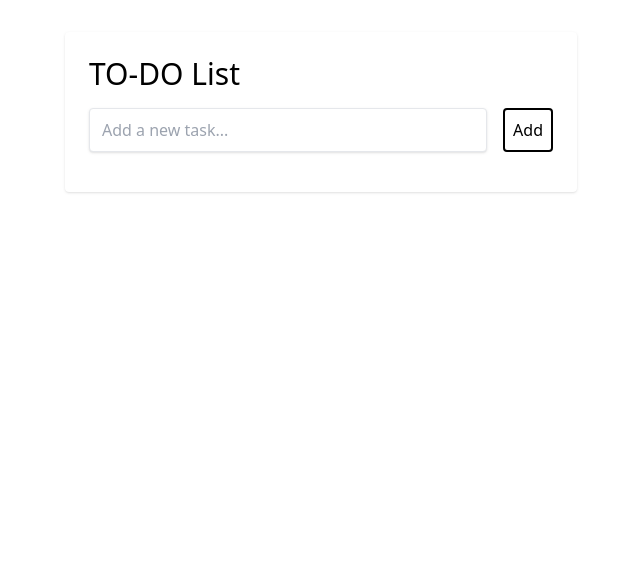
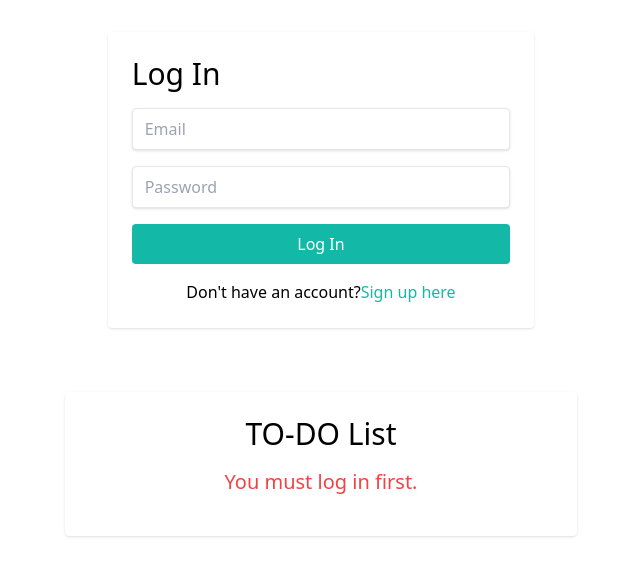
Before and after one commit to luchitoide/todo-list-react-type-firebase, a React (Vite) app: page / in a window 1280 px wide. Shown: the top 576 px of the page, without its empty margins (319-959 px from the left). Built offline with nearby package versions, Linux system fonts and the light colour scheme.

Commit message:
login funcionando y habilitando la todo list

```diff
--- a/package.json
+++ b/package.json
@@ -12,6 +12,7 @@
   "dependencies": {
     "@reduxjs/toolkit": "^1.9.5",
     "axios": "^1.4.0",
+    "firebase": "^10.1.0",
     "react": "^18.2.0",
     "react-dom": "^18.2.0",
     "react-redux": "^8.1.2",
--- a/src/App.tsx
+++ b/src/App.tsx
@@ -1,12 +1,17 @@
 import React from 'react';
 import './App.css';
 import Task from './Task';
+import Auth from "./Auth";
 import { Provider } from 'react-redux';
 import store from './store';
+
 
 const App: React.FC = () => {
   return (
     <Provider store={store}>
+      <div className='Auth'>
+        <Auth />
+      </div>
       <div className="App">
         <Task />
       </div>
--- /dev/null
+++ b/src/Auth.tsx
@@ -0,0 +1,105 @@
+import React, { useState } from "react";
+import { useDispatch } from "react-redux";
+import {
+  createUserWithEmailAndPassword,
+  signInWithEmailAndPassword,
+} from "firebase/auth";
+import { auth } from "./components/firebaseConfig";
+import { setAuthentication } from "./features/taskSlice";
+
+
+const Auth: React.FC = () => {
+    const dispatch = useDispatch();
+
+  const [email, setEmail] = useState<string>("");
+  const [password, setPassword] = useState<string>("");
+  const [isLogin, setIsLogin] = useState<boolean>(true);
+  const [errorMessage, setErrorMessage] = useState<string | null>(null);
+  const [userEmail, setUserEmail] = useState<string | null>(null); // Estado para el correo del usuario
+
+  const handleAuth = async () => {
+    try {
+      setErrorMessage(null);
+      if (isLogin) {
+        await signInWithEmailAndPassword(auth, email, password);
+      } else {
+        await createUserWithEmailAndPassword(auth, email, password);
+      }
+      dispatch(setAuthentication(true));
+      setUserEmail(email); // Almacenar el correo del usuario en el estado
+    } catch (error: any) {
+      console.error("Authentication error:", error);
+      if (error.code === "auth/user-not-found") {
+        setErrorMessage("User not found.");
+      } else if (error.code === "auth/wrong-password") {
+        setErrorMessage("Wrong password.");
+      } else if (error.code === "auth/email-already-in-use") {
+        setErrorMessage("Email already in use.");
+      } else if (error.code === "auth/weak-password") {
+        setErrorMessage("Password should be at least 6 characters.");
+      } else {
+        setErrorMessage("An error occurred. Please try again later.");
+      }
+    }
+  };
+
+  return (
+    <div className="h-100 w-full flex items-center justify-center bg-teal-lightest font-sans">
+      <div className="bg-white rounded shadow p-6 m-8 w-full lg:w-1/3">
+        {userEmail ? ( // Si hay un correo de usuario, mostrar solo el correo
+          <div>
+            <p className="text-grey-darkest text-3xl mb-4">
+              Welcome, {userEmail}!
+            </p>
+            <button
+              onClick={() => setUserEmail(null)} // Cerrar sesión
+              className="w-full p-2 rounded bg-teal-500 text-white hover:bg-teal-600"
+            >
+              Log Out
+            </button>
+          </div>
+        ) : (
+          <div>
+            <h1 className="text-grey-darkest text-3xl mb-4">
+              {isLogin ? "Log In" : "Sign Up"}
+            </h1>
+            <input
+              className="shadow appearance-none border rounded w-full py-2 px-3 mb-4 text-grey-darker"
+              type="text"
+              placeholder="Email"
+              value={email}
+              onChange={(e) => setEmail(e.target.value)}
+            />
+            <input
+              className="shadow appearance-none border rounded w-full py-2 px-3 mb-4 text-grey-darker"
+              type="password"
+              placeholder="Password"
+              value={password}
+              onChange={(e) => setPassword(e.target.value)}
+            />
+            <button
+              onClick={handleAuth}
+              className="w-full p-2 rounded bg-teal-500 text-white hover:bg-teal-600"
+            >
+              {isLogin ? "Log In" : "Sign Up"}
+            </button>
+            <p className="text-center mt-4">
+              {isLogin ? "Don't have an account?" : "Already have an account?"}
+              <span
+                className="cursor-pointer text-teal-500 hover:underline"
+                onClick={() => setIsLogin(!isLogin)}
+              >
+                {isLogin ? "Sign up here" : "Log in here"}
+              </span>
+            </p>
+            {errorMessage && (
+              <p className="text-red-500 text-center mt-2">{errorMessage}</p>
+            )}
+          </div>
+        )}
+      </div>
+    </div>
+  );
+};
+
+export default Auth;
--- a/src/Task.tsx
+++ b/src/Task.tsx
@@ -3,8 +3,15 @@ import { useSelector, useDispatch } from "react-redux";
 import { addTask, toggleTask, removeTask } from "./features/taskSlice";
 import axios from "axios";
 import { Task as TaskType } from "./features/taskSlice";
+import { auth } from "./components/firebaseConfig";
+
 
 const Task: React.FC = () => {
+
+  const isAuthenticated = useSelector(
+    (state: { tasks: { isAuthenticated: boolean } }) => state.tasks.isAuthenticated
+  );
+
   const [newTask, setNewTask] = useState<string>("");
   const tasks = useSelector(
     (state: { tasks: { tasks: TaskType[] } }) => state.tasks.tasks
@@ -12,6 +19,7 @@ const Task: React.FC = () => {
   const dispatch = useDispatch();
 
   const [completedTasks, setCompletedTasks] = useState<number[]>([]);
+
 
   const handleAddTask = () => {
     if (newTask.trim()) {
@@ -46,6 +54,8 @@ const Task: React.FC = () => {
   return (
     <div className="h-100 w-full flex items-center justify-center bg-teal-lightest font-sans">
       <div className="bg-white rounded shadow p-6 m-8 w-full lg:w-3/4 lg:max-w-lg">
+        {isAuthenticated ? (
+          <>
         <div className="mb-4">
           <h1 className="text-grey-darkest text-3xl mb-4">TO-DO List</h1>
           <div className="flex mt-4">
@@ -108,6 +118,15 @@ const Task: React.FC = () => {
           ))}
         </ul>
         </div>
+        </>
+        ) : (
+          <>
+          <div className="text-center">
+            <h1 className="text-grey-darkest text-3xl mb-4">TO-DO List</h1>
+            <p className="text-red-500 text-xl mb-4">You must log in first.</p>
+          </div>
+          </>
+        )}
       </div>
     </div>
   );
--- /dev/null
+++ b/src/components/firebaseConfig.ts
@@ -0,0 +1,18 @@
+import { initializeApp } from "firebase/app";
+import { getAuth } from "firebase/auth";
+import { getFirestore, collection, getDocs } from 'firebase/firestore/lite'
+
+const firebaseConfig = {
+    apiKey: "AIzaSyCa9E042ZIok4nq0YJNMjzIPV89F35NG3Q",
+    authDomain: "todo-list-1c7e9.firebaseapp.com",
+    databaseURL: "https://todo-list-1c7e9-default-rtdb.firebaseio.com",
+    projectId: "todo-list-1c7e9",
+    storageBucket: "todo-list-1c7e9.appspot.com",
+    messagingSenderId: "397861056617",
+    appId: "1:397861056617:web:ed58006e685cbf0c1c32f8",
+    measurementId: "G-WGMN5RWSGF"
+  };
+
+export const app = initializeApp(firebaseConfig);
+export const auth = getAuth(app);
+export const db = getFirestore(app);
--- a/src/features/taskSlice.ts
+++ b/src/features/taskSlice.ts
@@ -8,10 +8,12 @@ export interface Task {
 
 interface TaskState {
   tasks: Task[];
+  isAuthenticated: boolean;
 }
 
 const initialState: TaskState = {
   tasks: [],
+  isAuthenticated: false,
 };
 
 const taskSlice = createSlice({
@@ -30,9 +32,12 @@ const taskSlice = createSlice({
     removeTask: (state, action: PayloadAction<number>) => {
       state.tasks = state.tasks.filter(task => task.id !== action.payload);
     },
+    setAuthentication(state, action) {
+      state.isAuthenticated = action.payload;
+    },
   },
 });
 
-export const { addTask, toggleTask, removeTask } = taskSlice.actions;
+export const { addTask, toggleTask, removeTask,setAuthentication } = taskSlice.actions;
 
 export default taskSlice.reducer;
```
Also changed, not shown: 1 other file (tests, documents, lock files or other folders).
